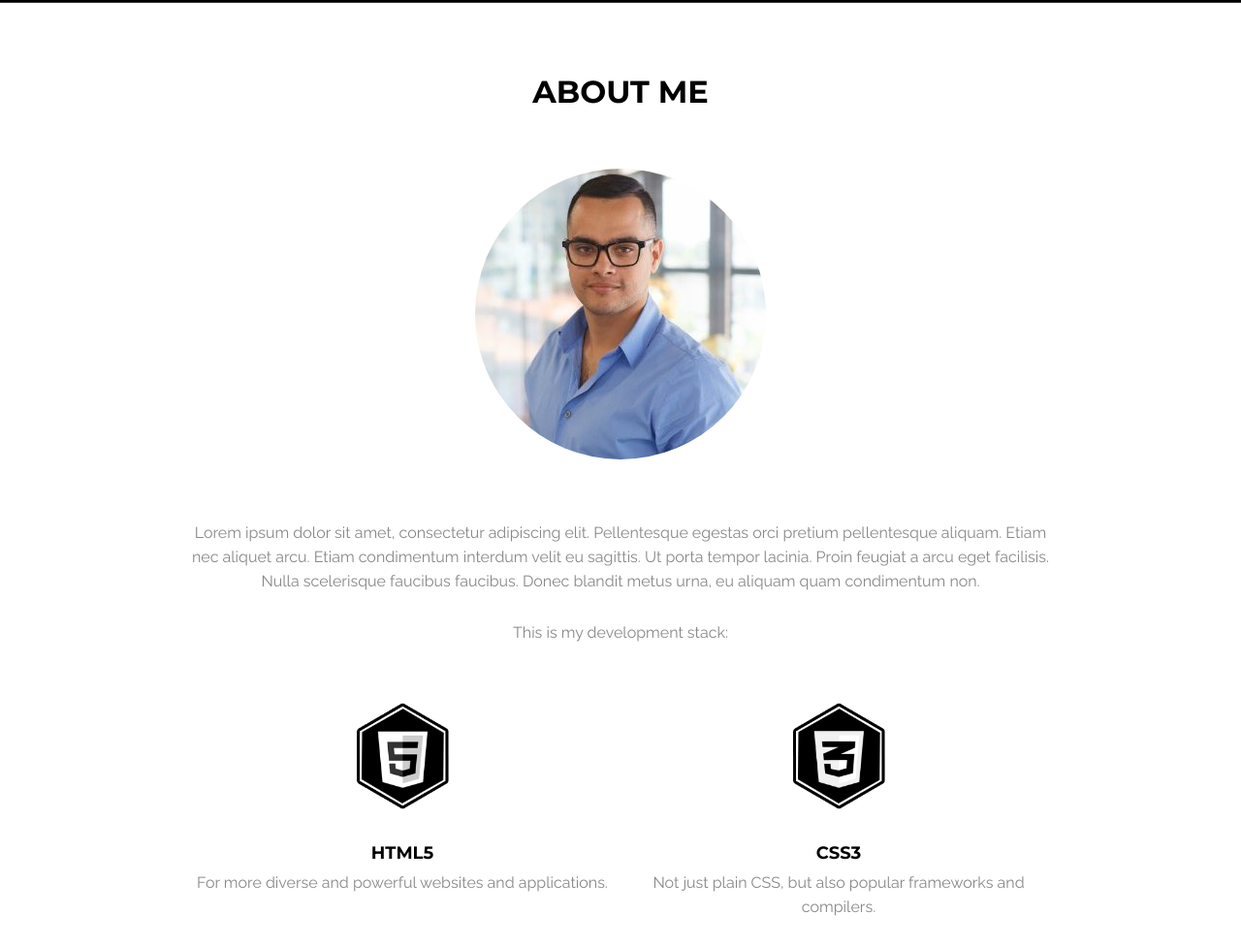
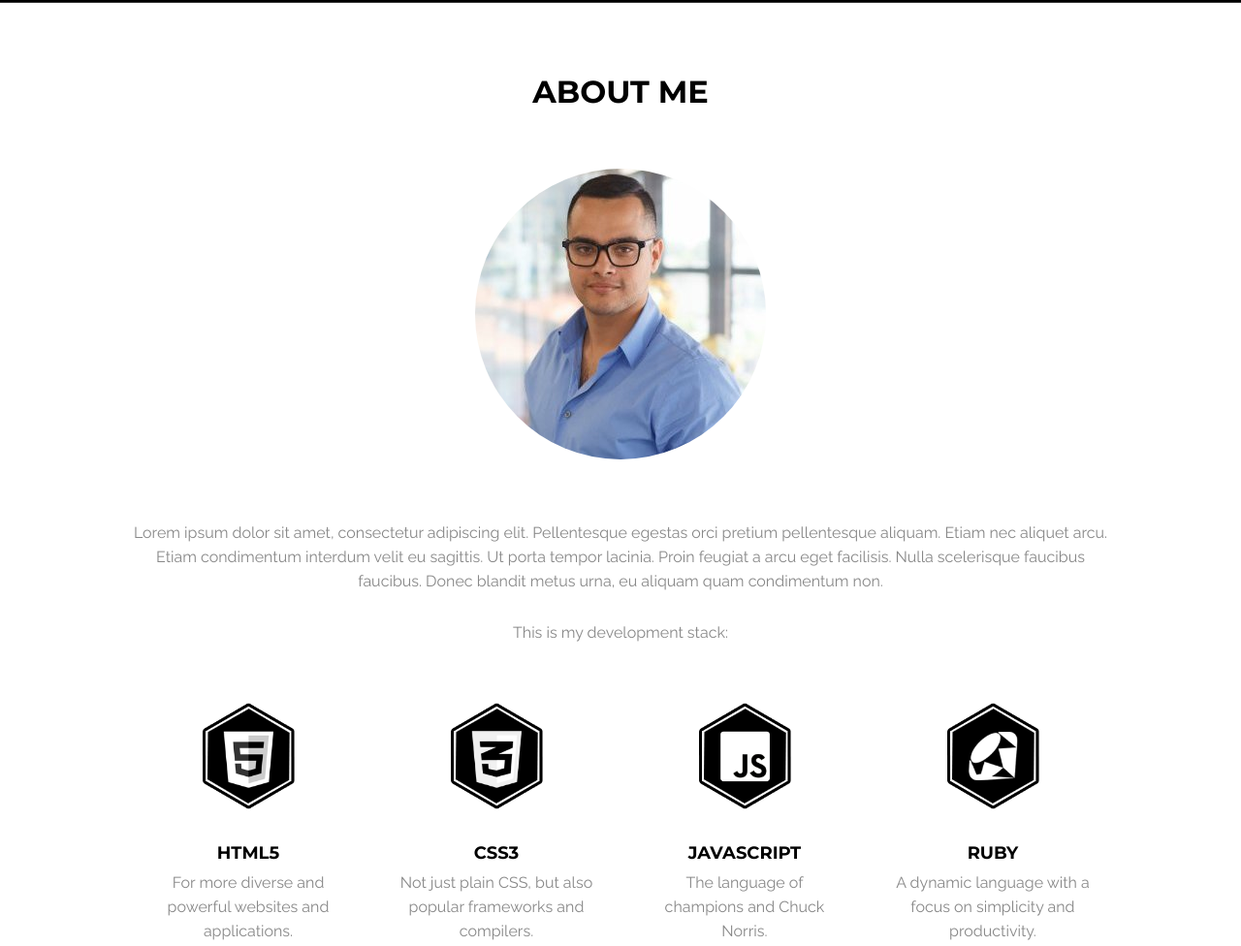
Before and after one commit to alvarojossue/alvarojossue, a plain HTML site: page index.html in a window 1280 px wide. Shown: the part 797-1773 px from the top of the page at 97% size. Drawn offline with nearby package versions, Linux system fonts and the light colour scheme; a web font is replaced by a local one.

Commit message:
Adjust layout for screen wider than 1200px (laptops).

```diff
--- a/css/main.css
+++ b/css/main.css
@@ -75,7 +75,7 @@ header {
     line-height: 30px;
 }
 
-.slideRight-element, .fadeIn-element {
+/*.slideRight-element *//*.fadeIn-element */{
     visibility: hidden;
 }
 
--- a/css/responsive.css
+++ b/css/responsive.css
@@ -76,6 +76,7 @@ SECTION: NAV BAR
 	.container {
 		width: 80%;
 	}
+
 	.info {
 		float: left;
 		width: 50%;
@@ -114,5 +115,20 @@ SECTION: NAV BAR
 	#projects li:last-child a p {
   margin: 0;
   padding: 3%;
+	}
 }
+
+
+@media screen and (min-width: 1200px) {
+
+	.container {
+		max-width: 1200px;
+	}
+
+	.stack-container {
+		float: left;
+		width: 20%;
+		margin-right: 2.5%;
+		margin-left: 2.5%;
+	}
 }
--- a/js/main.js
+++ b/js/main.js
@@ -44,27 +44,28 @@ $(document).on("ready", function(){
 
 	// ---- Activate slideRight effect when user scroll down ----- //
 
-	$(window).scroll(function() {
-		$('.slideRight-element').each(function(){
-		var imagePos = $(this).offset().top;
+	// $(window).scroll(function() {
+	// 	$('.slideRight-element').each(function(){
+	// 	var imagePos = $(this).offset().top;
 
-		var topOfWindow = $(window).scrollTop();
-			if (imagePos < topOfWindow+500) {
-				$(this).addClass("slideRight");
-			}
-		});
-	});
+	// 	var topOfWindow = $(window).scrollTop();
+	// 		if (imagePos < topOfWindow+500) {
+	// 			$(this).addClass("slideRight");
+	// 		}
+	// 	});
+	// });
 
 	// ---- Activate slideRight effect when user scroll down ----- //
 
-		$(window).scroll(function() {
-		$('.fadeIn-element').each(function(){
-		var imagePos = $(this).offset().top;
+	// 	var adjustment = $(window).height() * 0.80
+	// 	$(window).scroll(function() {
+	// 	$('.fadeIn-element').each(function(){
+	// 	var imagePos = $(this).offset().top;
 
-		var topOfWindow = $(window).scrollTop();
-			if (imagePos < topOfWindow+900) {
-				$(this).addClass("fadeIn");
-			}
-		});
-	});
+	// 	var topOfWindow = $(window).scrollTop();
+	// 		if (imagePos < topOfWindow+adjustment) {
+	// 			$(this).addClass("fadeIn");
+	// 		}
+	// 	});
+	// });
 })
```
